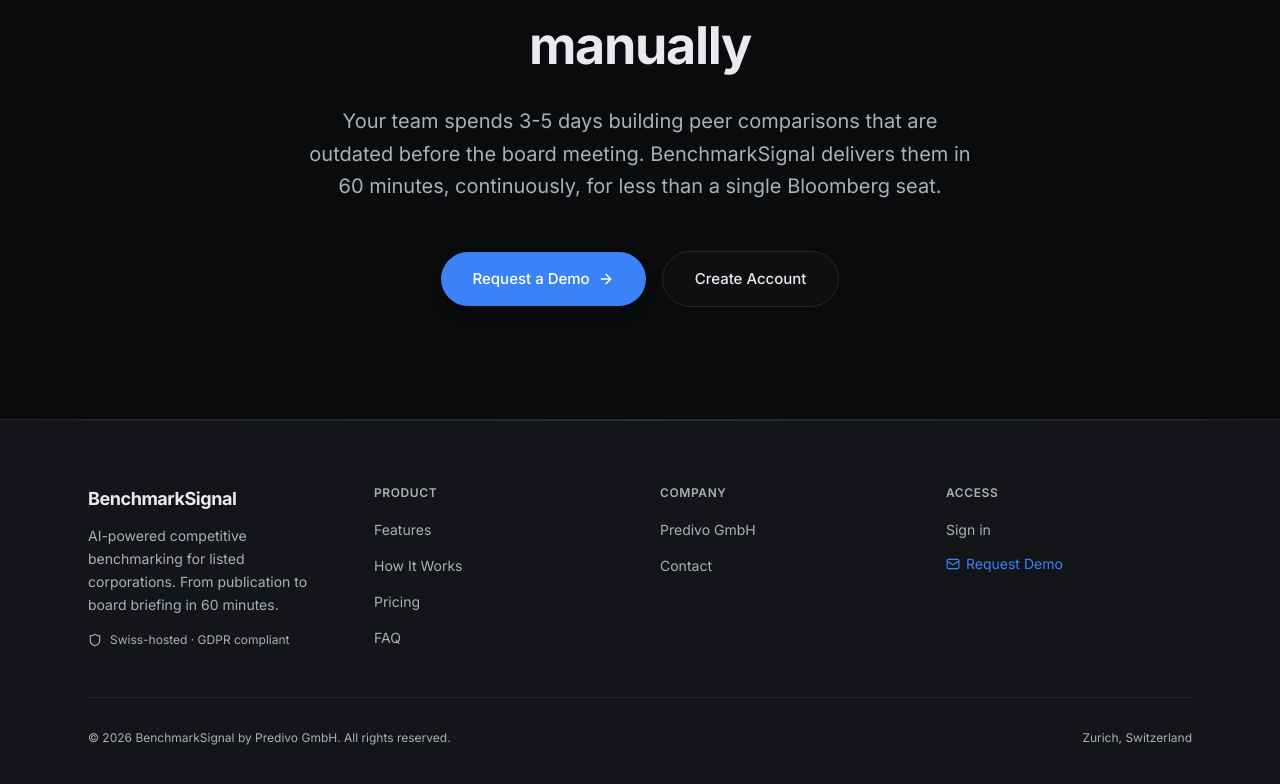
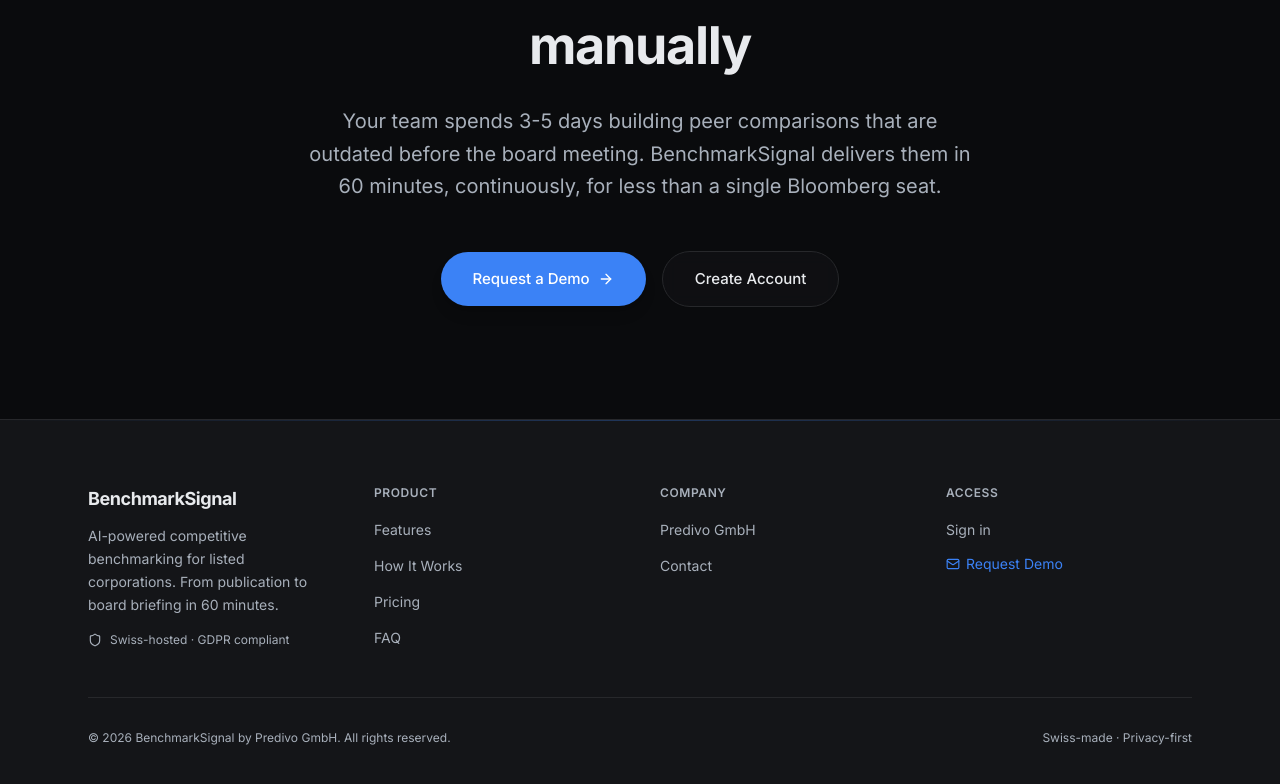
Before and after one commit to Predivo-GmbH/Valrano, a React (Vite) app: page / in a window 1280 px wide. Shown: the part 7167-7951 px from the top of the page. Built offline with nearby package versions, Linux system fonts and the light colour scheme; no server answers.

Commit message:
feat: replace Zurich location with Swiss-made label in footer
Co-Authored-By: Claude Opus 4.6 <noreply@anthropic.com>

```diff
--- a/src/pages/LandingPage.tsx
+++ b/src/pages/LandingPage.tsx
@@ -710,7 +710,7 @@ export default function LandingPage() {
             </div>
             <div className="mt-12 flex flex-col items-center justify-between gap-4 border-t border-[var(--color-border)] pt-8 sm:flex-row">
               <p className="text-xs text-[var(--color-muted-foreground)]">&copy; {new Date().getFullYear()} BenchmarkSignal by Predivo GmbH. All rights reserved.</p>
-              <div className="flex items-center gap-4 text-xs text-[var(--color-muted-foreground)]"><span>Zurich, Switzerland</span></div>
+              <p className="text-xs text-[var(--color-muted-foreground)]">Swiss-made &middot; Privacy-first</p>
             </div>
           </div>
         </footer>
```
